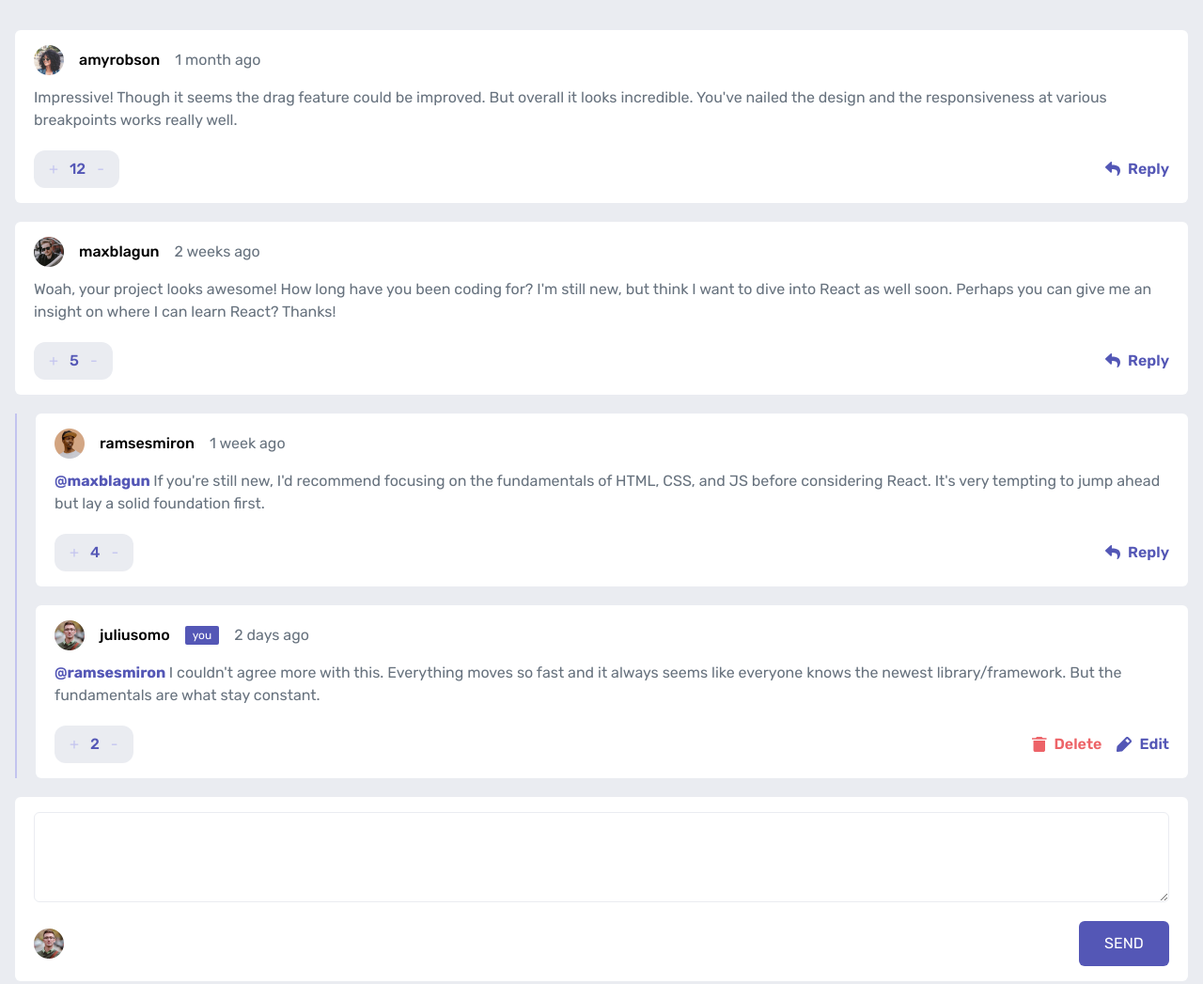
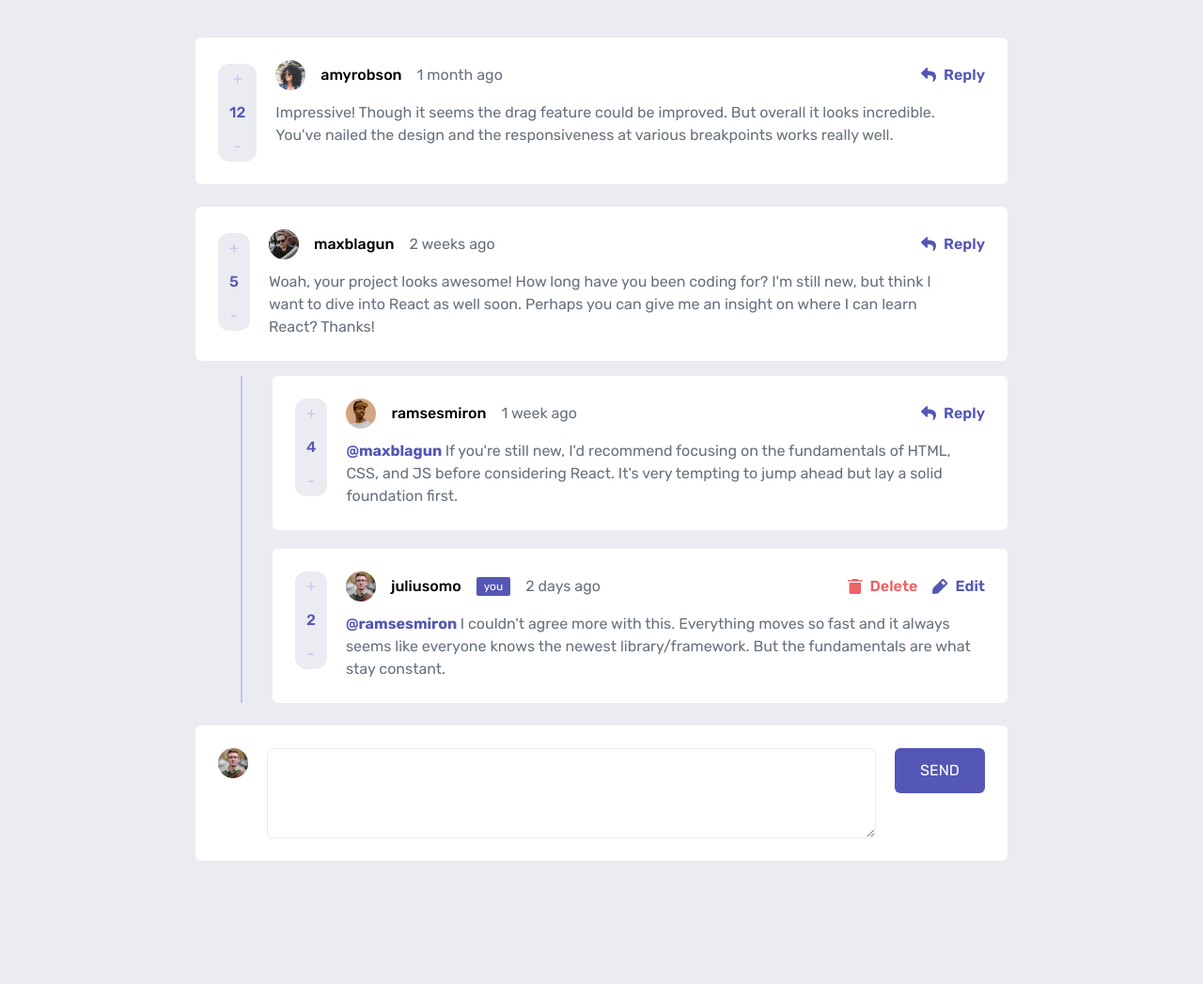
Before and after one commit to davidG199/comentarios-interactivos, a website: page src/index.html in a window 1280 px wide. Shown: the whole page at 94% size. After the commit the page ends 948 px from the top, so only its background shows below. Drawn offline with Linux system fonts and the light colour scheme.

Commit message:
cambios finales

```diff
--- a/src/index.html
+++ b/src/index.html
@@ -31,7 +31,7 @@
   <body class="bg-[var(--Light-gray)]">
     <!-- Pull dynamic content from the data.json file -->
 
-    <main class="px-4 py-8 gap-5 flex flex-col" id="contenedor">
+    <main class="px-4 py-8 gap-2 flex flex-col w-full md:px-32 lg:px-52" id="contenedor">
       <!-- cards -->
       <div
         class="pl-5 gap-5 flex flex-col border-l-2 border-[var(--Light-grayish-blue)]"
--- a/src/scripts.js
+++ b/src/scripts.js
@@ -1,86 +1,148 @@
 document.addEventListener("DOMContentLoaded", function () {
+  fetchComments();
+});
+
+// Función para obtener los datos del archivo JSON
+function fetchComments() {
   fetch("../data.json")
     .then((response) => response.json())
     .then((data) => {
-      console.log(data);
-      createCard(data.comments, data.currentUser);
-      currentUser(data.currentUser);
+      initializeCommentsSection(data);
     })
     .catch((error) => console.error("Error al obtener los datos ", error));
-});
+}
 
 let container = document.querySelector("#contenedor");
+let containerReply = document.querySelector("#replyContainer");
 
-function createCard(comments, currentUser) {
-  comments.forEach((comment, commentIndex) => {
-    console.log(commentIndex);
-    let card = document.createElement("div");
-    card.className = "p-5 py-4 bg-[var(--White)] rounded-md";
+// Función para inicializar la sección de comentarios
+function initializeCommentsSection(data) {
+  createCards(data.comments, data.currentUser);
+  displayCurrentUser(data.currentUser);
+}
 
+// Función para crear las cards de comentarios
+function createCards(comments, currentUser) {
+  comments.forEach((comment, index) => {
+    createCard(comment, currentUser, index);
+    if (comment.replies.length > 0) {
+      createReplies(comment.replies, currentUser, index);
+    }
+  });
+  addReplyEventListeners(currentUser);
+}
+
+// Función para crear una card de comentario
+function createCard(comment, currentUser, commentIndex) {
+  const card = document.createElement("div");
+  card.className = " card";
+  // Ahora pasamos `commentIndex` como argumento a `generateCardHTML`
   card.innerHTML = `
-      <div class="flex gap-4 items-center">
-        <img src="${comment.user.image.webp}"
-        alt="${comment.user.username}"
-        class="w-8 h-8"
-        />
+    ${generateCardHTML(comment, commentIndex)}
+    <div class="pl-5 md:ml-12 md:pl-8   mt-4 gap-5 flex flex-col border-l-2 border-[var(--Light-grayish-blue)]" id="replyContainer-${commentIndex}">
+    </div>
+  `;
+  container.appendChild(card);
+}
+
+// Función para crear las respuestas de un comentario
+function createReplies(replies, currentUser, commentIndex) {
+  replies.forEach((reply, replyIndex) => {
+    createReplyCard(reply, currentUser, commentIndex, replyIndex);
+  });
+}
+
+// Generar HTML dinámico para una card
+// Aceptamos `commentIndex` como parámetro
+function generateCardHTML(comment, commentIndex) {
+  return `
+  <div class="bg-[var(--White)] p-5 md:p-6 py-4 rounded-md md:flex gap-5">
+    <div class="hidden md:block mt-1">
+      <span class="flex md:flex-col px-3 py-1 gap-3 bg-[var(--Light-gray)] rounded-xl">
+        <button class="text-[var(--Light-grayish-blue)] hover:text-[var(--Moderate-blue)] hover:font-bold">+</button>
+        <p class="text-[var(--Moderate-blue)] font-medium">${comment.score}</p>
+        <button class="text-[var(--Light-grayish-blue)] hover:text-[var(--Moderate-blue)] hover:font-bold">-</button>
+      </span>
+    </div>
+    <div>
+      <div class="flex justify-between gap-4 items-center ">
+        <div class="flex gap-4 items-center ">
+          <img src="${comment.user.image.webp}" alt="${comment.user.username}" class="w-8 h-8" />
           <p class="font-medium">${comment.user.username}</p>
           <p class="text-[var(--Grayish-Blue)]">${comment.createdAt}</p>
         </div>
-      <div>
-        <p class="text-[var(--Grayish-Blue)] mt-3">
-          ${comment.content}
-        </p>
-      </div>
-      <div class="flex justify-between mt-5">
-        <span class="flex px-4 py-2 gap-3 bg-[var(--Light-gray)] rounded-xl">
-          <button
-            class="text-[var(--Light-grayish-blue)] hover:text-[var(--Moderate-blue)] hover:font-bold ">
-            +
-          </button>
-          <p class="text-[var(--Moderate-blue)] font-medium">
-          ${comment.score}
-          </p>
-          <button
-            class="text-[var(--Light-grayish-blue)] hover:text-[var(--Moderate-blue)] hover:font-bold">
-              -
-            </button>
-        </span>
-        <span
-          class="
-            flex gap-2 items-center
-            cursor-pointer
-            hover:text-[var(--Grayish-Blue)]
-            text-[var(--Moderate-blue)]
-            reply-button"
-          data-comment-index="${commentIndex}"
-        >
+        <span class="hidden md:flex gap-2 items-center cursor-pointer hover:text-[var(--Grayish-Blue)] text-[var(--Moderate-blue)] reply-button" data-comment-index="${commentIndex}">
           <img src="../images/icon-reply.svg" alt="Reply" class="w-4 h-4" />
           <p class="font-semibold">Reply</p>
         </span>
       </div>
+      <div class="text-[var(--Grayish-Blue)] mt-3 md:mr-8">
+        <p>${comment.content}</p>
+      </div>
+    </div>
+
+    <div class="flex justify-between mt-5 md:hidden">
+      <span class="flex px-5 py-2 gap-3 bg-[var(--Light-gray)] rounded-xl">
+        <button class="text-[var(--Light-grayish-blue)] hover:text-[var(--Moderate-blue)] hover:font-bold">+</button>
+        <p class="text-[var(--Moderate-blue)] font-medium">${comment.score}</p>
+        <button class="text-[var(--Light-grayish-blue)] hover:text-[var(--Moderate-blue)] hover:font-bold">-</button>
+      </span>
+      <span class="flex gap-2 items-center cursor-pointer hover:text-[var(--Grayish-Blue)] text-[var(--Moderate-blue)] reply-button" data-comment-index="${commentIndex}">
+        <img src="../images/icon-reply.svg" alt="Reply" class="w-4 h-4" />
+        <p class="font-semibold">Reply</p>
+      </span>
+    </div>
+  </div>
   `;
-    container.appendChild(card);
+}
 
-    if (comment.replies.length > 0) {
-      let containerReply = document.querySelector("#replyContainer");
-      comment.replies.forEach((reply, replyIndex) => {
-        console.log(replyIndex);
-        let replyCard = document.createElement("div");
-        replyCard.className = "p-5 py-4 bg-[var(--White)] rounded-md";
+// Función para crear una card de respuesta
+function createReplyCard(reply, currentUser, commentIndex, replyIndex) {
+  const replyCard = document.createElement("div");
+  replyCard.className = "card-body";
+
   let isReplyCurrentUser = reply.user.username === currentUser.username;
+
   replyCard.innerHTML = `
+    <div class="bg-[var(--White)] p-5 md:p-6 py-4 rounded-md md:flex gap-5">
+      <div>
+        <span class="hidden md:flex md:flex-col px-3 py-1 gap-3 bg-[var(--Light-gray)] rounded-xl">
+          <button class="text-[var(--Light-grayish-blue)] hover:text-[var(--Moderate-blue)] hover:font-bold">+</button>
+          <p class="text-[var(--Moderate-blue)] font-medium">${reply.score}</p>
+          <button class="text-[var(--Light-grayish-blue)] hover:text-[var(--Moderate-blue)] hover:font-bold">-</button>
+        </span>
+      </div>
+      <div>
+        <div class="flex gap-4 items-center justify-between">
           <div class="flex gap-4 items-center">
-            <img
-            src="${reply.user.image.webp}"
-            alt="${reply.user.username}"
-            class="w-8 h-8" />
+            <img src="${reply.user.image.webp}" alt="${reply.user.username}" class="w-8 h-8" />
             <p class="font-medium">${reply.user.username}</p>
             ${
               isReplyCurrentUser
                 ? '<p class="bg-[var(--Moderate-blue)] text-xs text-white px-2 py-[2px] rounded-sm">you</p>'
-                : " "
+                : ""
             }
             <p class="text-[var(--Grayish-Blue)]">${reply.createdAt}</p>
+          </div>
+            ${
+              isReplyCurrentUser
+                ? `
+                <span class="hidden md:flex gap-4 items-center cursor-pointer">
+                  <p class="flex items-center font-semibold cursor-pointer text-[var(--Soft-Red)] delete-button" onclick="showModalDelete()">
+                  <img src="../images/icon-delete.svg" alt="Delete" class="w-4 h-4 mr-2"/>
+                    Delete
+                  </p>
+                  <p class="flex items-center font-semibold cursor-pointer text-[var(--Moderate-blue)]">
+                  <img src="../images/icon-edit.svg" alt="Edit" class="w-4 h-4 mr-2"/>
+                    Edit
+                  </p>
+                </span>`
+                : `
+                <span class="hidden md:flex gap-2 items-center cursor-pointer hover:text-[var(--Grayish-Blue)] text-[var(--Moderate-blue)] reply-button" data-comment-index="${commentIndex}" data-reply-index="${replyIndex}">
+                  <img src="../images/icon-reply.svg" alt="Reply" class="w-4 h-4" />
+                  <p class="font-semibold">Reply</p>
+                </span>`
+            }
         </div>
         <div class="text-[var(--Grayish-Blue)] mt-3">
           <p>
@@ -90,71 +152,45 @@ function createCard(comments, currentUser) {
             ${reply.content}
           </p>
         </div>
-          <div class="flex justify-between mt-5">
+      </div>
+      <div class="flex justify-between mt-5 md:hidden">
         <span class="flex px-4 py-2 gap-3 bg-[var(--Light-gray)] rounded-xl">
-              <button
-              class="text-[var(--Light-grayish-blue)] hover:text-[var(--Moderate-blue)] hover:font-bold">
-                +
-              </button>
-              <p class="text-[var(--Moderate-blue)] font-medium">
-                ${reply.score}
-              </p>
-              <button
-              class="text-[var(--Light-grayish-blue)] hover:text-[var(--Moderate-blue)] hover:font-bold">
-                -
-              </button>
+          <button class="text-[var(--Light-grayish-blue)] hover:text-[var(--Moderate-blue)] hover:font-bold">+</button>
+          <p class="text-[var(--Moderate-blue)] font-medium">${reply.score}</p>
+          <button class="text-[var(--Light-grayish-blue)] hover:text-[var(--Moderate-blue)] hover:font-bold">-</button>
         </span>
         ${
           isReplyCurrentUser
             ? `
             <span class="flex gap-4 items-center cursor-pointer">
-                <p class="flex items-center font-semibold cursor-pointer text-[var(--Soft-Red)]" id="delete-${commentIndex}-${replyIndex}">
-                  <img
-                  src="../images/icon-delete.svg"
-                  alt="Delete"
-                  class="w-4 h-4 mr-2"
-                  />
+              <p class="flex items-center font-semibold cursor-pointer text-[var(--Soft-Red)] delete-button" onclick="showModalDelete()">
+                <img src="../images/icon-delete.svg" alt="Delete" class="w-4 h-4 mr-2"/>
                 Delete
               </p>
               <p class="flex items-center font-semibold cursor-pointer text-[var(--Moderate-blue)]">
-                  <img
-                  src="../images/icon-edit.svg"
-                  alt="Edit"
-                  class="w-4 h-4 mr-2"
-                  />
+                <img src="../images/icon-edit.svg" alt="Edit" class="w-4 h-4 mr-2"/>
                 Edit
               </p>
-              </span>
-            `
+            </span>`
             : `
-              <span
-                class="
-                  flex gap-2 items-center
-                  cursor-pointer
-                  hover:text-[var(--Grayish-Blue)]
-                  text-[var(--Moderate-blue)]
-                  reply-button"
-                data-comment-index="${commentIndex}"
-              >
+            <span class="flex gap-2 items-center cursor-pointer hover:text-[var(--Grayish-Blue)] text-[var(--Moderate-blue)] reply-button" data-comment-index="${commentIndex}" data-reply-index="${replyIndex}">
               <img src="../images/icon-reply.svg" alt="Reply" class="w-4 h-4" />
               <p class="font-semibold">Reply</p>
-              </span>
-            `
+            </span>`
         }
       </div>
+    </div>
   `;
-        containerReply.appendChild(replyCard);
-        container.appendChild(containerReply);
 
-        if (isReplyCurrentUser) {
-          document
-            .getElementById(`delete-${commentIndex}-${replyIndex}`)
-            .addEventListener("click", showModalDelete);
+  // Buscar el contenedor de respuestas específico del comentario y añadir ahí la respuesta
+  const replyContainer = document.getElementById(
+    `replyContainer-${commentIndex}`
+  );
+  replyContainer.appendChild(replyCard);
 }
-      });
-    }
-  });
 
+// Manejador de eventos para las respuestas
+function addReplyEventListeners(currentUser) {
   document.querySelectorAll(".reply-button").forEach((button) => {
     button.addEventListener("click", function () {
       const commentIndex = this.getAttribute("data-comment-index");
@@ -163,32 +199,28 @@ function createCard(comments, currentUser) {
   });
 }
 
-function currentUser(user) {
-  let userCard = document.createElement("div");
-  userCard.className = "p-5 py-4 bg-[var(--White)] rounded-md";
+// Mostrar el usuario logueado en la sección de comentarios
+function displayCurrentUser(user) {
+  const userCard = document.createElement("div");
+  userCard.className = "p-5 py-4 mt-4 md:p-6 bg-[var(--White)] rounded-md";
   userCard.innerHTML = `
-    <div class="flex flex-col ">
-      <textarea
-        class="flex-1 py-2 px-5 min-h-24 rounded-md
-        border border-[var(--Light-gray)]
+    <div class="flex flex-col md:flex-row md:gap-5">
+      <div class="hidden md:block">
+        <img src="${user.image.webp}" alt="${user.username}" class="w-8 h-8" />
+      </div>
+      <textarea class="
+                    flex-1 py-2 px-5 min-h-24 rounded-md border border-[var(--Light-gray)]
                     focus:border-[var(--Moderate-blue)] focus:outline-none"
-        placeholder="Add a comment..."
-        value=" "
-        >
+                    placeholder="Add a comment...">
       </textarea>
-      <div class="flex justify-between mt-5 items-center" >
-        <img
-        src="${user.image.webp}"
-        alt="${user.username}"
-        class="w-8 h-8"
-        />
-        <button
-        class="bg-[var(--Moderate-blue)] hover:bg-[var(--Light-grayish-blue)]
-        text-white
-        px-3 py-2
-        rounded-md
-        h-12 w-24
-        ">
+      <div class="hidden md:block">
+        <button class="bg-[var(--Moderate-blue)] hover:bg-[var(--Light-grayish-blue)] text-white px-3 py-2 rounded-md h-12 w-24">
+          SEND
+        </button>
+      </div>
+      <div class="flex justify-between mt-5 items-center md:hidden">
+        <img src="${user.image.webp}" alt="${user.username}" class="w-8 h-8" />
+        <button class="bg-[var(--Moderate-blue)] hover:bg-[var(--Light-grayish-blue)] text-white px-3 py-2 rounded-md h-12 w-24">
           SEND
         </button>
       </div>
@@ -198,48 +230,54 @@ function currentUser(user) {
 }
 
 function showReplyCard(commentIndex, currentUser) {
-  const commentCard = container.children[commentIndex];
+  const replyContainer = document.getElementById(
+    `replyContainer-${commentIndex}`
+  );
+
+  // Eliminar cualquier cuadro de respuesta previo
+  const existingReplyCard = document.querySelector(".reply-active");
+  if (existingReplyCard) {
+    existingReplyCard.remove();
+  }
+
+  // Crear la nueva tarjeta de respuesta
   const replyCard = document.createElement("div");
-  replyCard.className = "p-5 py-4 bg-[var(--White)] rounded-md mt-4";
+  replyCard.className =
+    "p-5 py-4 md:p-6 bg-[var(--White)] rounded-md mt-4 reply-active";
 
   replyCard.innerHTML = `
-    <div class="flex gap-4 flex-col">
-      <textarea
-        class="flex-1 py-2 px-5 min-h-24 rounded-md
-        border border-[var(--Light-gray)]
+    <div class="flex flex-col md:flex-row md:gap-5">
+      <div class="hidden md:block">
+        <img src="${currentUser.image.webp}" alt="${currentUser.username}" class="w-8 h-8" />
+      </div>
+      <textarea class="
+                    flex-1 py-2 px-5 min-h-24 rounded-md border border-[var(--Light-gray)]
                     focus:border-[var(--Moderate-blue)] focus:outline-none"
-        placeholder="Add a reply...">
-      </textarea>
+                    placeholder="Add a reply..."></textarea>
+                    <div class="hidden md:block">
+      <div class="hidden md:block">
+        <button class="bg-[var(--Moderate-blue)] hover:bg-[var(--Light-grayish-blue)] text-white px-3 py-2 rounded-md h-12 w-24">
+          REPLY
+        </button>
       </div>
-    <div class="flex justify-between mt-5 items-center">
-      <img
-        src="${currentUser.image.webp}"
-        alt="${currentUser.username}"
-        class="w-8 h-8"
-      />
-      <button
-        class="
-          bg-[var(--Moderate-blue)]
-          hover:bg-[var(--Light-grayish-blue)]
-          text-white
-          px-3 py-2
-          rounded-md
-          h-12 w-24 ">
-        Reply
-      </button>
+    </div>
+    <div class="flex justify-between mt-5 items-center md:hidden">
+      <img src="${currentUser.image.webp}" alt="${currentUser.username}" class="w-8 h-8" />
+      <button class="bg-[var(--Moderate-blue)] hover:bg-[var(--Light-grayish-blue)] text-white px-3 py-2 rounded-md h-12 w-24">Reply</button>
     </div>
   `;
 
-  commentCard.insertAdjacentElement("afterend", replyCard);
+  // Insertar el cuadro de respuesta dentro del contenedor de réplicas correcto
+  replyContainer.appendChild(replyCard);
 }
 
-// modal delete
-
+// Mostrar el modal para eliminar comentarios
 function showModalDelete() {
   const modalContainer = document.getElementById("modalDelete");
   modalContainer.classList.remove("hidden");
 }
 
+// Ocultar el modal para eliminar comentarios
 function hiddenModalDelete() {
   const modalContainer = document.getElementById("modalDelete");
   modalContainer.classList.add("hidden");
```
Also changed, not shown: src/output.css. Lines whose indentation alone changed are shown as unchanged.
